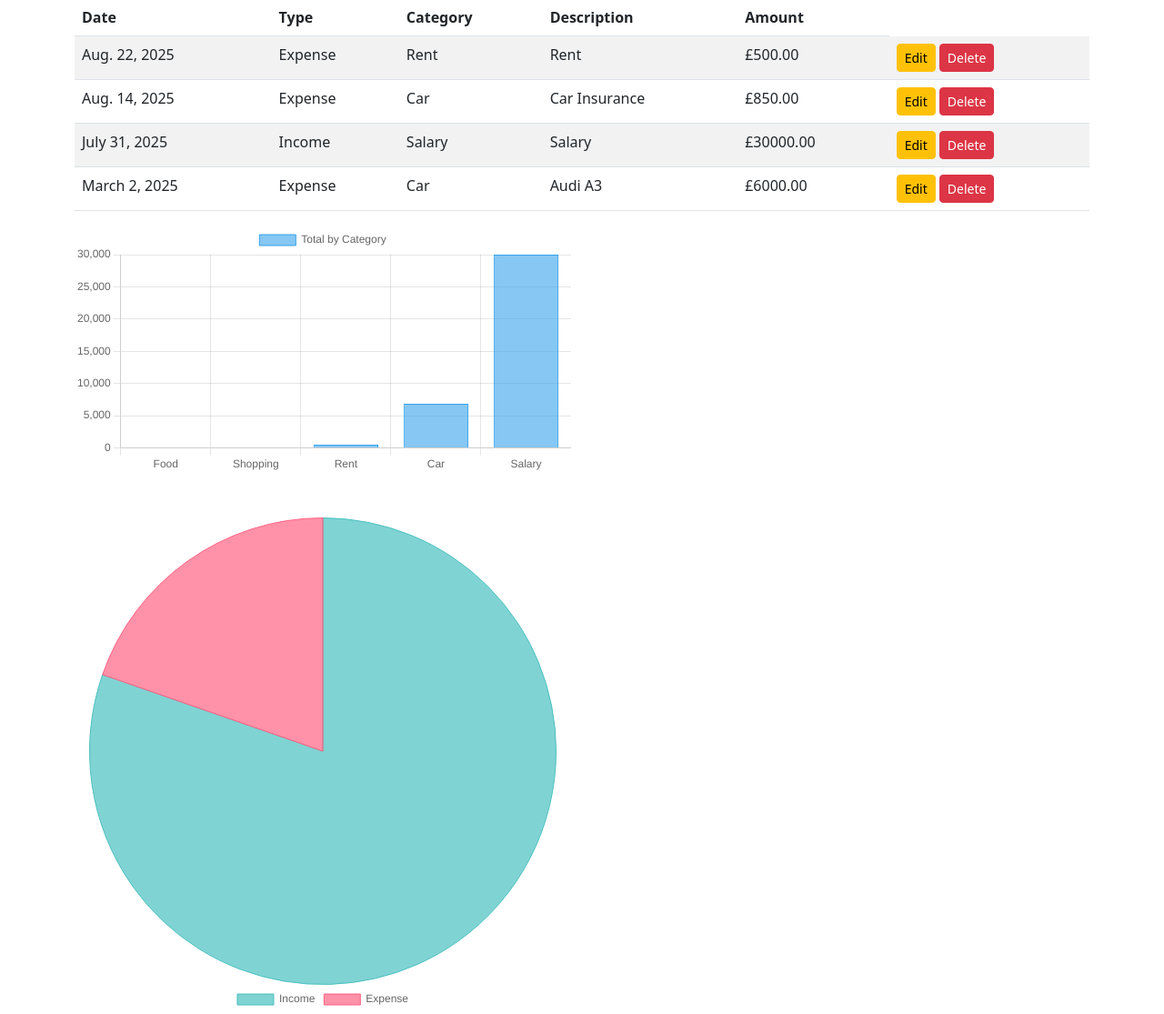
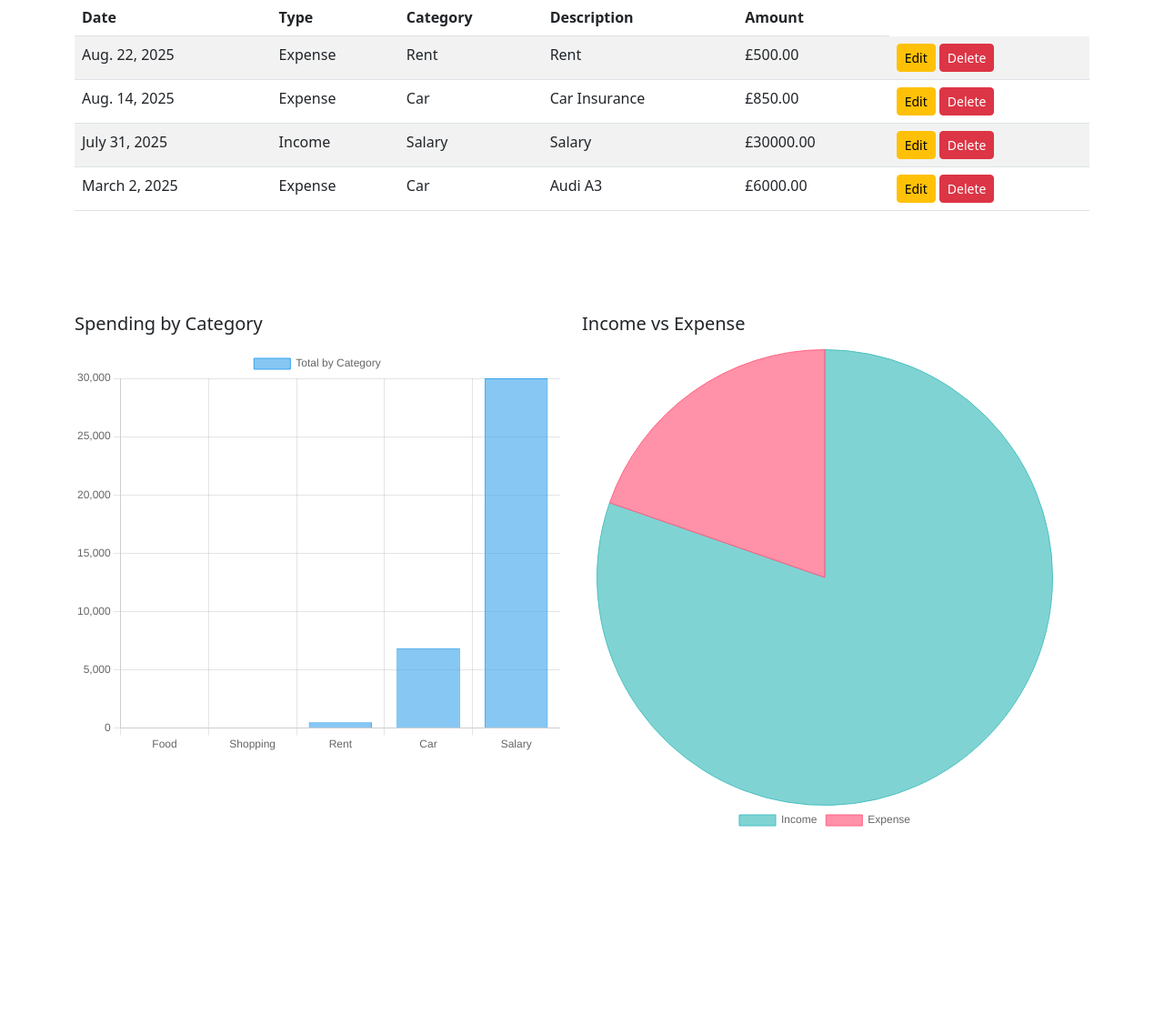
Before and after one commit to AKhan025/Finance-Tracker, a Django app: page / in a window 1280 px wide. Shown: the part 308-1423 px from the top of the page at 91% size. After the commit the page ends 1217 px from the top, so only its background shows below. Run offline with Django 5.2, Linux system fonts and the light colour scheme; a user stored in the database is signed in; data comes from the database, SQL or seed files in the repository.

Commit message:
Updated Dashboard
Resized charts and moved pie chart to be on the same line as bar chart to make it more visually pleasing

```diff
--- a/finance/templates/finance/dashboard.html
+++ b/finance/templates/finance/dashboard.html
@@ -71,8 +71,10 @@
   </table>
 
 <div class="row">
+  <div class="row mt-5">
     <div class="col-md-6">
-      <canvas margin: 0 id="categoryChart"></canvas>
+      <h5 class="mt-5 mb-3">Spending by Category</h5>
+      <canvas id="categoryChart" height="250"></canvas>
       <script>
         const ctx = document.getElementById('categoryChart').getContext('2d');
         const categoryNames = JSON.parse(document.getElementById('category-names').textContent);
@@ -101,9 +103,9 @@
       });
       </script>
     </div>
-  </div>
-  <div class="row mt-5">
-    <div class="col-md-6">
+  <div class="col-md-6 d-flex justify-content-center align-items-center">
+    <div style="width: 600px; height: 600px;">
+      <h5 class="mt-5 mb-3">Income vs Expense</h5>
       <canvas id="incomeExpenseChart"></canvas>
       <script>
         const incomeTotal = JSON.parse(document.getElementById('income-total').textContent);
@@ -139,6 +141,7 @@
       </script>
     </div>
   </div>
+</div>
 
 
 
```
